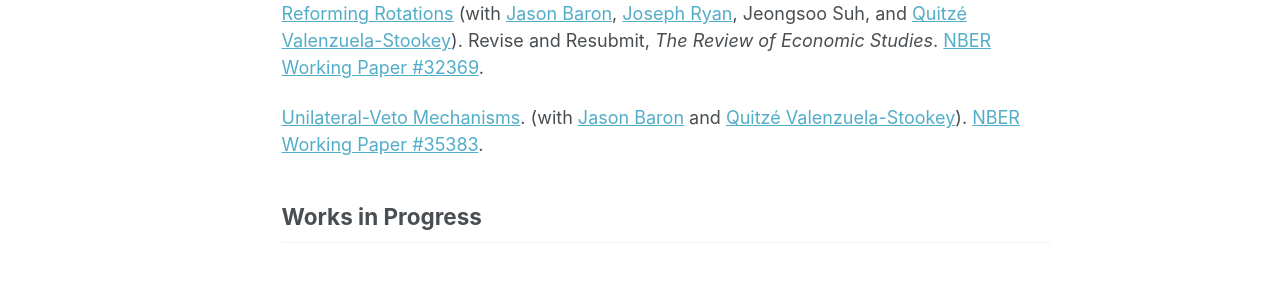
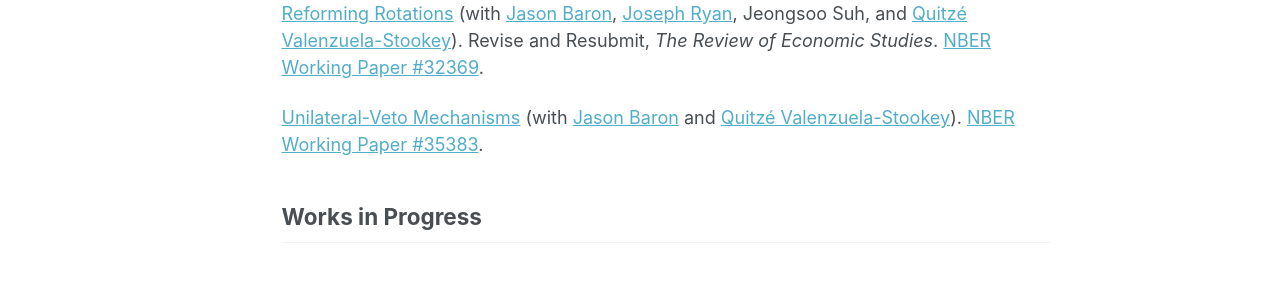
Before and after one commit to richardlombardo/richardlombardo.github.io, a Jekyll site: the page built from _pages/research.md, in a window 1280 px wide. Shown: the part 323-623 px from the top of the page. Built offline with Jekyll 4.4.1, drawn with Linux system fonts in a browser that asks for light colours; a style sheet for code colours, icons or effects is not loaded.

```diff
--- a/_pages/research.md
+++ b/_pages/research.md
@@ -24,7 +24,7 @@ Revise and Resubmit, *The Review of Economic Studies*.
 target="_blank" rel="noopener noreferrer">NBER Working Paper #32369</a>.
 
 <a href="https://drive.google.com/file/d/1dqGwJIJFnZub7g3UBGqm1TPZzJcJN4nQ/view"
-   target="_blank" rel="noopener noreferrer">Unilateral-Veto Mechanisms</a>.
+   target="_blank" rel="noopener noreferrer">Unilateral-Veto Mechanisms</a>
 (with <a href="https://sites.google.com/view/jasonbaron/home"
 target="_blank" rel="noopener noreferrer">Jason Baron</a> and
 <a href="https://www.quitzevalenzuelastookey.com/about"
```
